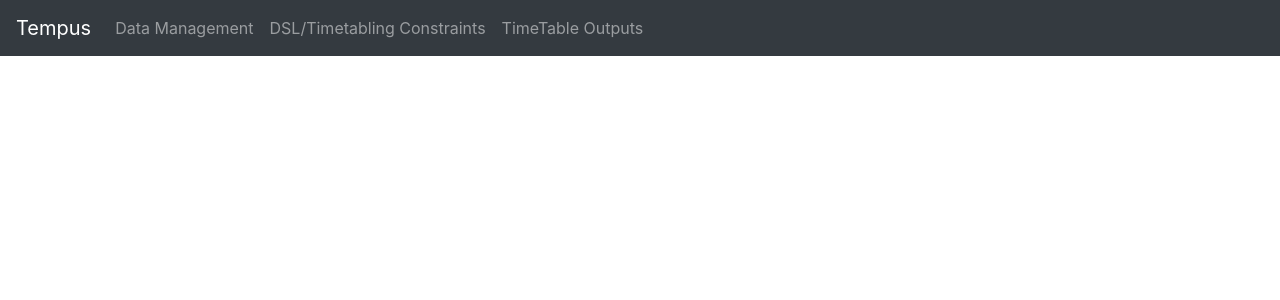
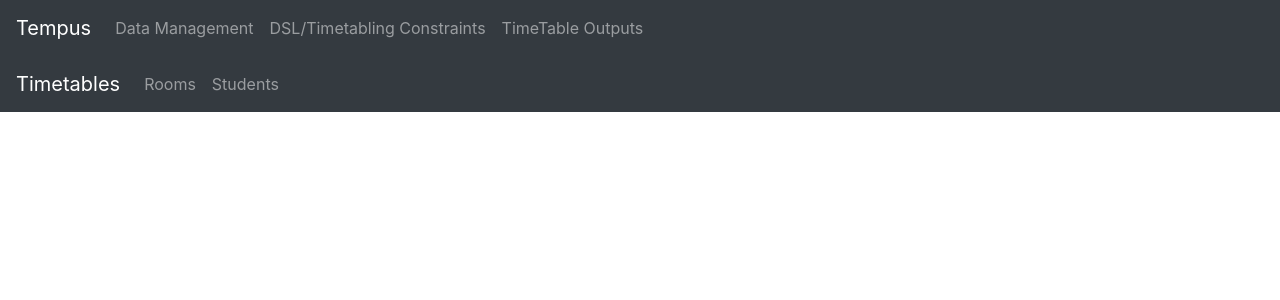
Before and after one commit to ASEGroup1/Tempus, a React (Create React App) app in the folder frontend/: page /timetables in a window 1280 px wide. Shown: the top 300 px of the page. Built offline with nearby package versions, Linux system fonts and the light colour scheme.

Commit message:
Fixed error with navigation

```diff
--- a/frontend/src/App.js
+++ b/frontend/src/App.js
@@ -7,7 +7,7 @@ import {
 } from "react-router-dom";
 import {DataManagement} from "./views/DataManagement";
 import {DSL} from "./views/DSL";
-import {Output} from "./views/Output";
+import {Timetables} from "./views/Timetables";
 import Navbar from "react-bootstrap/Navbar";
 import Nav from "react-bootstrap/Nav";
 
@@ -22,14 +22,14 @@ class App extends Component {
 						<Nav className="mr-auto">
 							<Nav.Link href="/dataManagement">Data Management</Nav.Link>
 							<Nav.Link href="/dsl">DSL/Timetabling Constraints</Nav.Link>
-							<Nav.Link href="/outputs">TimeTable Outputs</Nav.Link>
+							<Nav.Link href="/timetables">TimeTable Outputs</Nav.Link>
 						</Nav>
 					</Navbar>
 					<div className="content">
 						<Route exact path="/" component={Home}/>
 						<Route path="/dataManagement" component={DataManagement}/>
 						<Route path="/dsl" component={DSL}/>
-						<Route path="/outputs" component={Output}/>
+						<Route path="/timetables" component={Timetables}/>
 					</div>
 				</div>
 			</Router>
--- a/frontend/src/views/Output.js
+++ b/frontend/src/views/Timetables.js
@@ -4,14 +4,14 @@ import Nav from "react-bootstrap/Nav";
 import {Home} from "./Home";
 import {Rooms} from "./timetables/Rooms";
 import {Students} from "./timetables/Students";
-import Route from "react-router-dom/es/Route";
+import {Route} from "react-router-dom";
 
-export class Output extends React.Component {
+export class Timetables extends React.Component {
 	render() {
 		return (
 			<div>
 				<Navbar bg="dark" variant="dark" sticky="top">
-					<Navbar.Brand href="/outputs">Timetables</Navbar.Brand>
+					<Navbar.Brand href="/timetables">Timetables</Navbar.Brand>
 					<Nav className="mr-auto">
 						<Nav.Link href="/timetables/rooms">Rooms</Nav.Link>
 						<Nav.Link href="/timetables/students">Students</Nav.Link>
```
